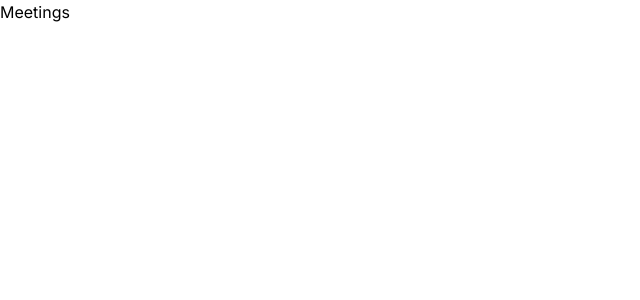
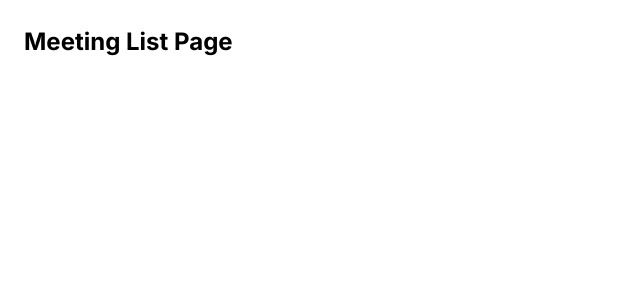
Before and after one commit to masayaO/next-layering-sample-2023, a Next.js app: page /meetings in a window 1280 px wide. Shown: the top 300 px of the page, without its empty margins (0-640 px from the left). Built offline with nearby package versions, Linux system fonts and the light colour scheme.

Commit message:
add feature directory

```diff
--- /dev/null
+++ b/src/app/meetings/layout.tsx
@@ -0,0 +1,5 @@
+import React from "react";
+
+export default function Layout({ children }: { children: React.ReactNode }) {
+  return <div className="p-6">{children}</div>;
+}
--- a/src/app/meetings/page.tsx
+++ b/src/app/meetings/page.tsx
@@ -1,3 +1,5 @@
+import MeetingListPage from "@/features/meetings/Page/MeetingListPage";
+
 export default function Page() {
-  return <p>Meetings</p>;
+  return <MeetingListPage />;
 }
--- /dev/null
+++ b/src/features/meetings/Page/MeetingListPage.module.css
@@ -0,0 +1,4 @@
+.heading {
+    font-size: 24px;
+    font-weight: bold;
+}
--- /dev/null
+++ b/src/features/meetings/Page/MeetingListPage.tsx
@@ -0,0 +1,9 @@
+"use client";
+
+import styles from "./MeetingListPage.module.css";
+import { useMeetingListPage } from "@/features/meetings/Page/useMeetingListPage";
+
+export default function MeetingListPage() {
+  const { title } = useMeetingListPage();
+  return <h1 className={styles.heading}>{title}</h1>;
+}
--- /dev/null
+++ b/src/features/meetings/Page/useMeetingListPage.ts
@@ -0,0 +1,5 @@
+export const useMeetingListPage = () => {
+  return {
+    title: "Meeting List Page",
+  };
+};
```
